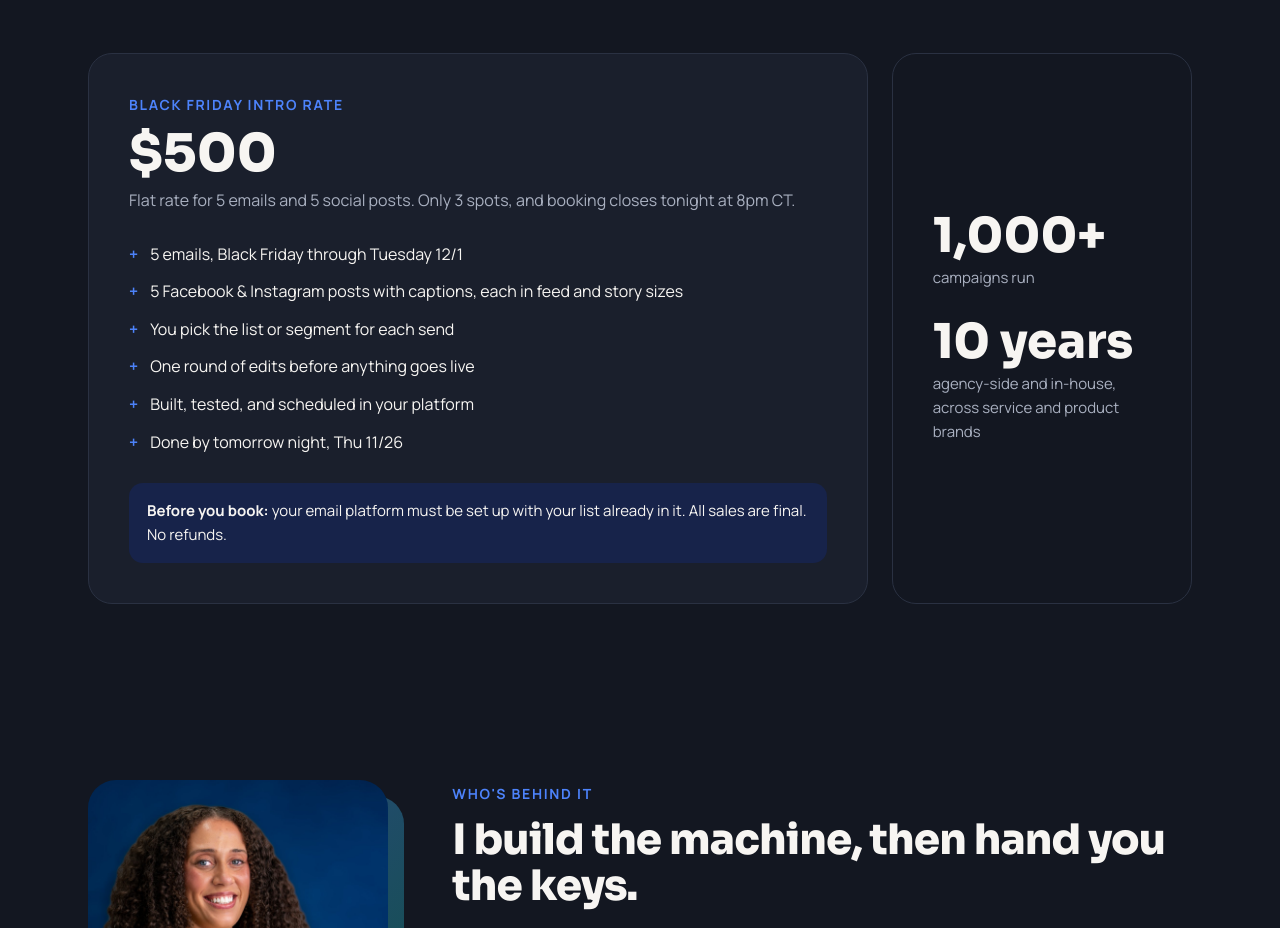
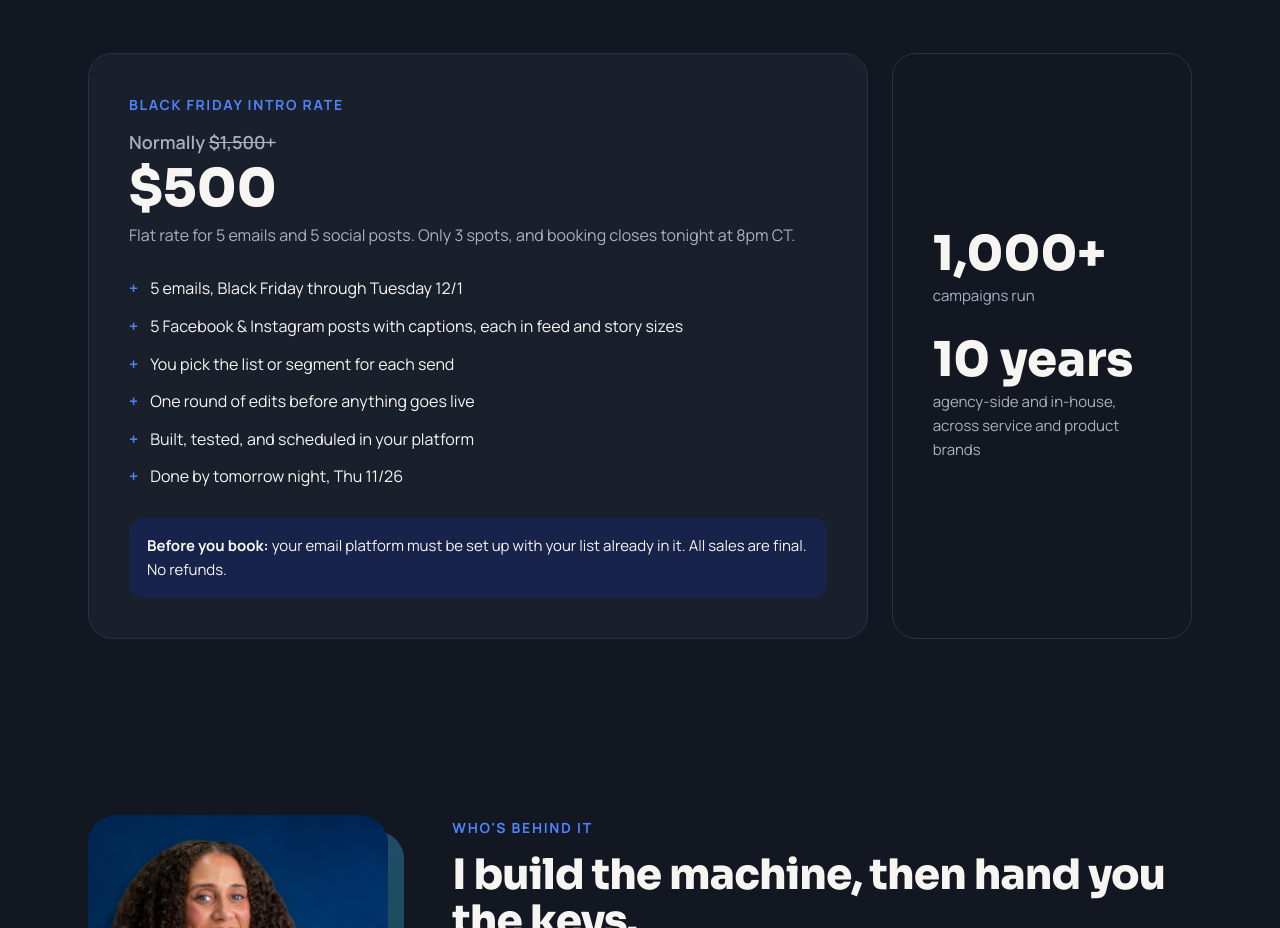
Before and after one commit to 7thsensesystems/7thsensesolutions, a plain HTML site: page black-friday.html in a window 1280 px wide. Shown: the part 3020-3948 px from the top of the page. Drawn offline with Linux system fonts and the light colour scheme.

Commit message:
Black Friday: show Normally $1,500+ (#9)
Claude-Session: https://claude.ai/code/session_0167hd1GwV1yB8jc5DaBs5Fx

Co-authored-by: Claude Opus 5.5 <noreply@anthropic.com>

```diff
--- a/black-friday.html
+++ b/black-friday.html
@@ -196,6 +196,7 @@ select.f-input{appearance:auto}
 <div style="display:flex;flex-wrap:wrap;gap:24px;align-items:stretch">
 <div style="flex:999 1 460px;min-width:0;background:#1A1F2C;border:1px solid #2A3142;border-radius:24px;padding:40px">
 <p style="margin:0 0 12px;font-size:14px;font-weight:700;letter-spacing:0.12em;text-transform:uppercase;color:#4D83FB">Black Friday intro rate</p>
+<p style="margin:0 0 6px;font-size:18px;font-weight:600;color:#A9B0C0">Normally <span style="text-decoration:line-through">$1,500+</span></p>
 <p style="margin:0 0 8px;font-family:Sora,sans-serif;font-weight:800;font-size:52px;line-height:1">$500</p>
 <p style="margin:0 0 28px;font-size:16px;color:#A9B0C0">Flat rate for 5 emails and 5 social posts. Only 3 spots, and booking closes tonight at 8pm CT.</p>
 <ul style="margin:0;padding:0;list-style:none;display:flex;flex-direction:column;gap:12px;font-size:16px">
```
